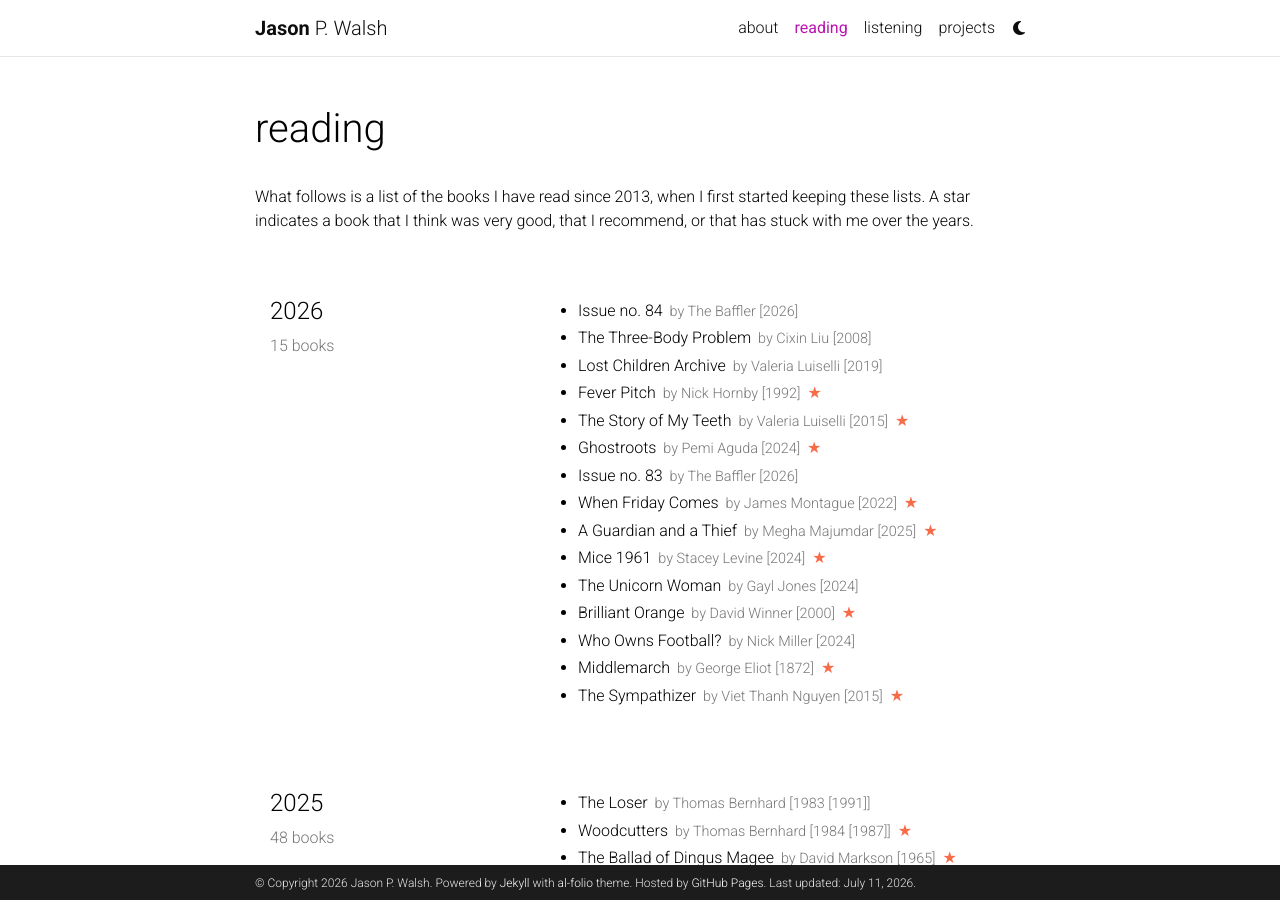
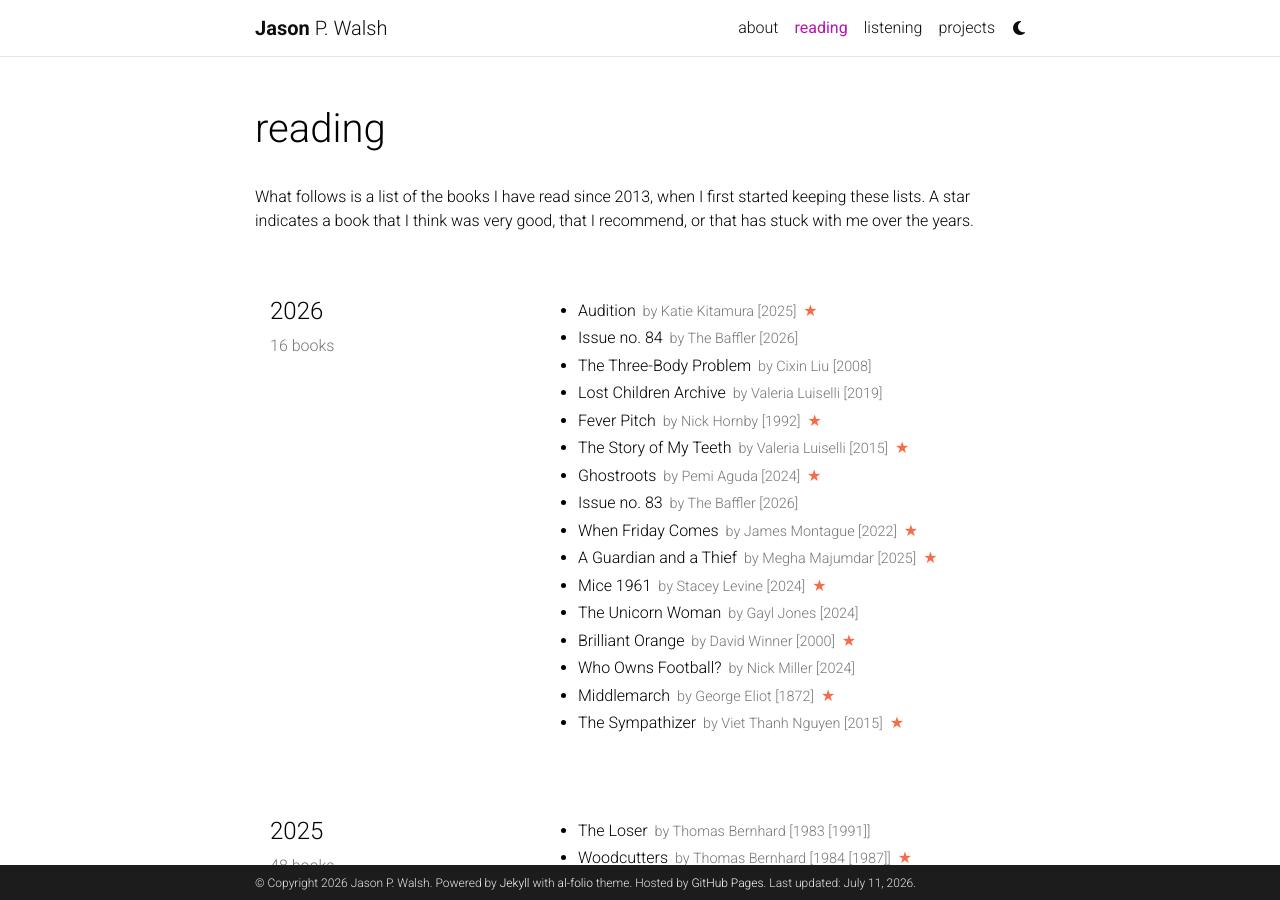
Before and after one commit to jwals23/jwals23.github.io, a Jekyll site: the page built from _pages/reading.md, in a window 1280 px wide and 900 px high. Built offline with Jekyll 4.4.1, drawn with Linux system fonts in a browser that asks for light colours; comment, search, counter and statistics services are not loaded; a style sheet for code colours, icons or effects is not loaded.

Commit message:
Update reading.yml

```diff
--- a/_data/reading.yml
+++ b/_data/reading.yml
@@ -1,6 +1,11 @@
 list:
   - year: "2026"
     books:
+      - title: Audition
+        author: Katie Kitamura
+        year: 2025
+        star: yes
+
       - title: Issue no. 84
         author: The Baffler
         year: 2026
```
